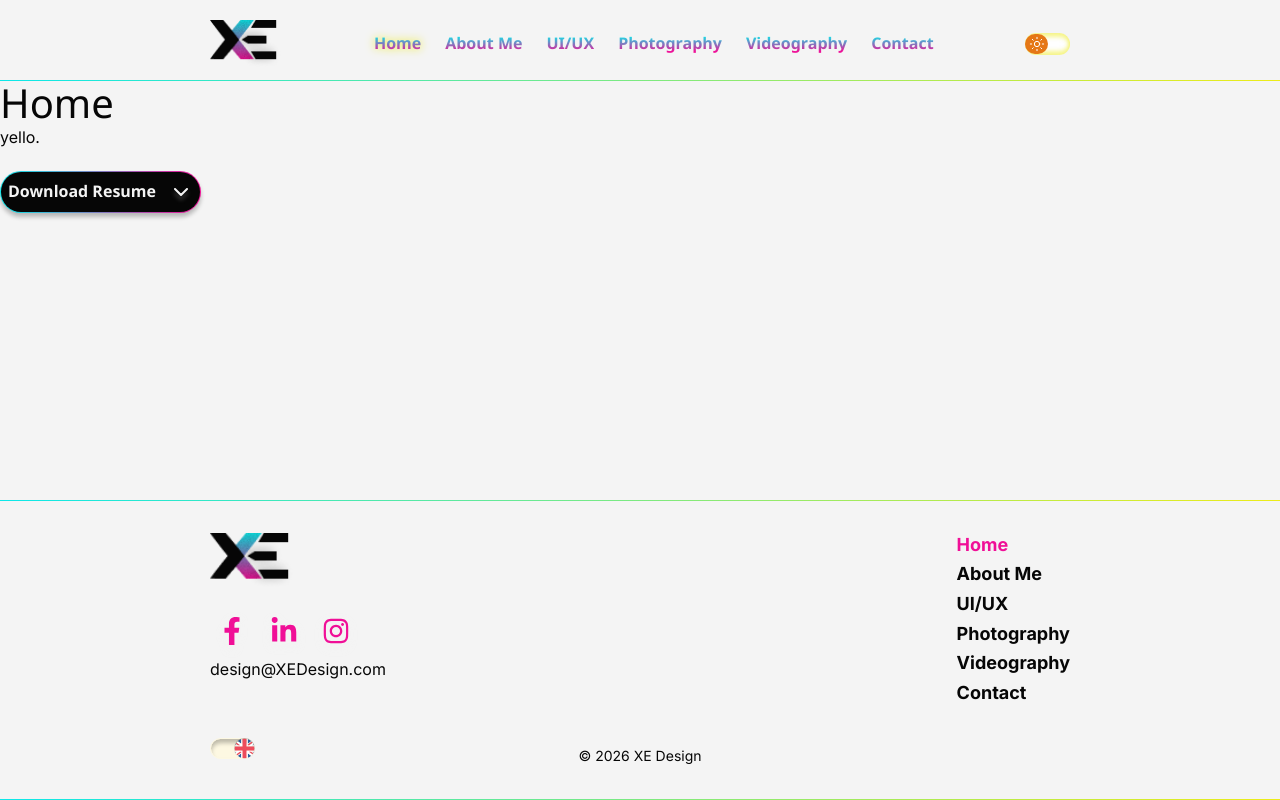
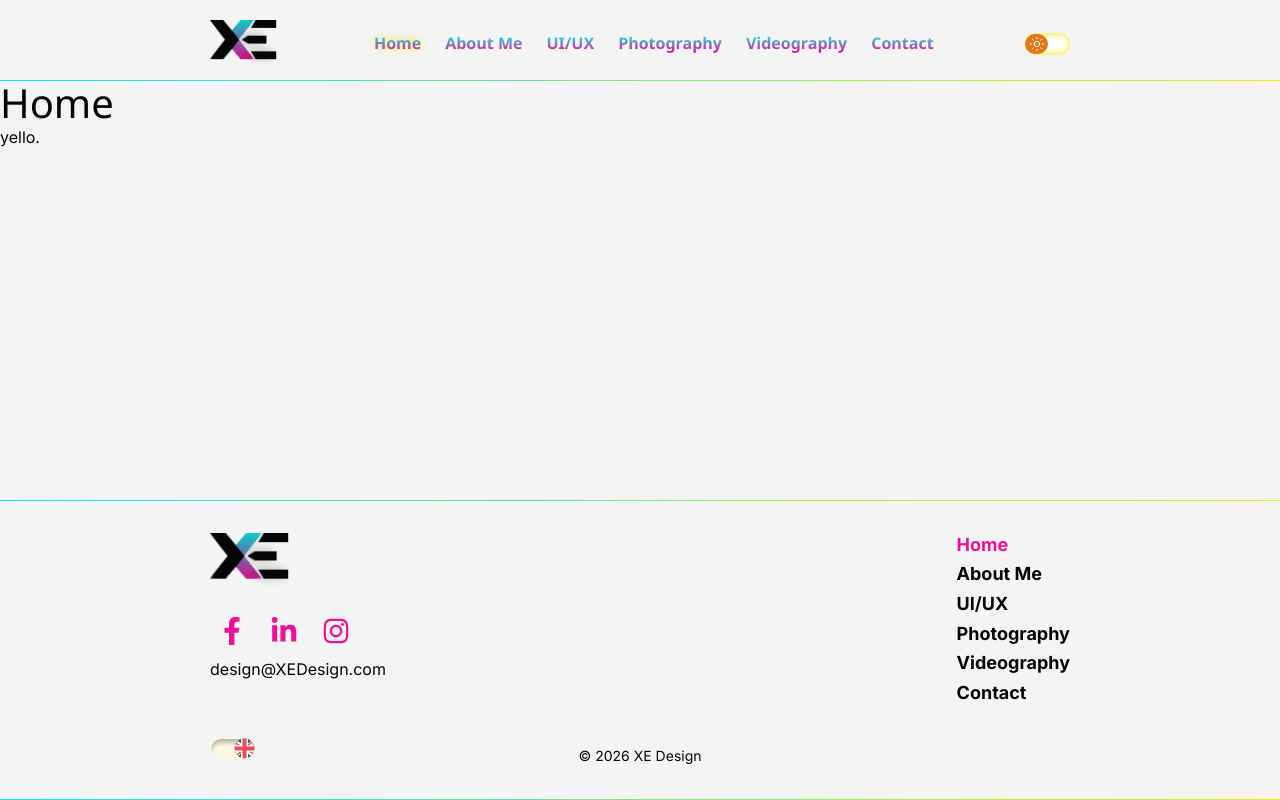
Before and after one commit to duct-tape-deployments/devin-portfolio, a React (Vite) app: page / in a window 1280 px wide. Built offline with nearby package versions, Linux system fonts and the light colour scheme; a web font is replaced by a local one.

Commit message:
chore: remove temporary button from Home page

```diff
--- a/src/pages/Home.tsx
+++ b/src/pages/Home.tsx
@@ -5,11 +5,6 @@ function Home() {
     <section className="bg-background">
       <h1>Home</h1>
       <p>yello.</p>
-      {/* TEMP: Secondary button preview for fix-button-tokens. NB! Leaving it just for review*/}
-      <button type="button" className="btn btn-outline mt-5">
-        Download Resume
-        <ChevronDown aria-hidden="true" />
-      </button>
     </section>
   );
 }
```
